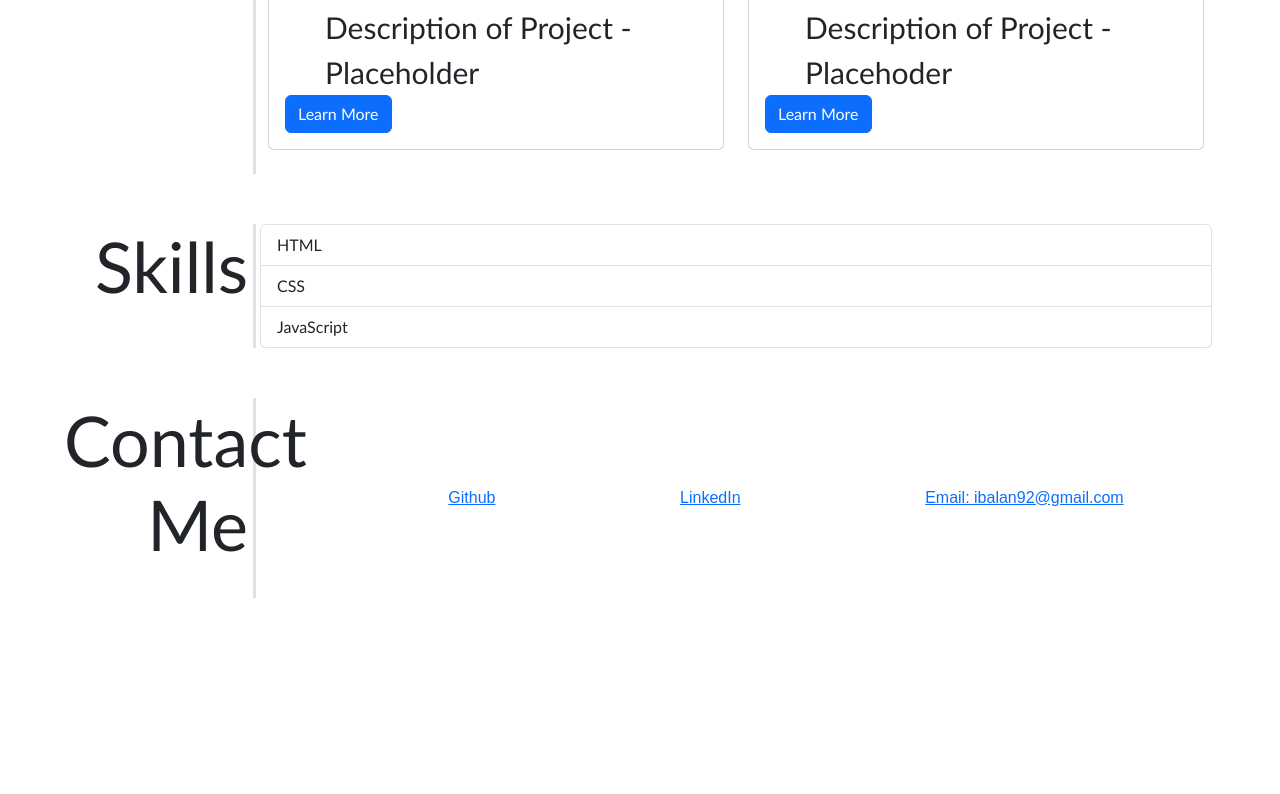
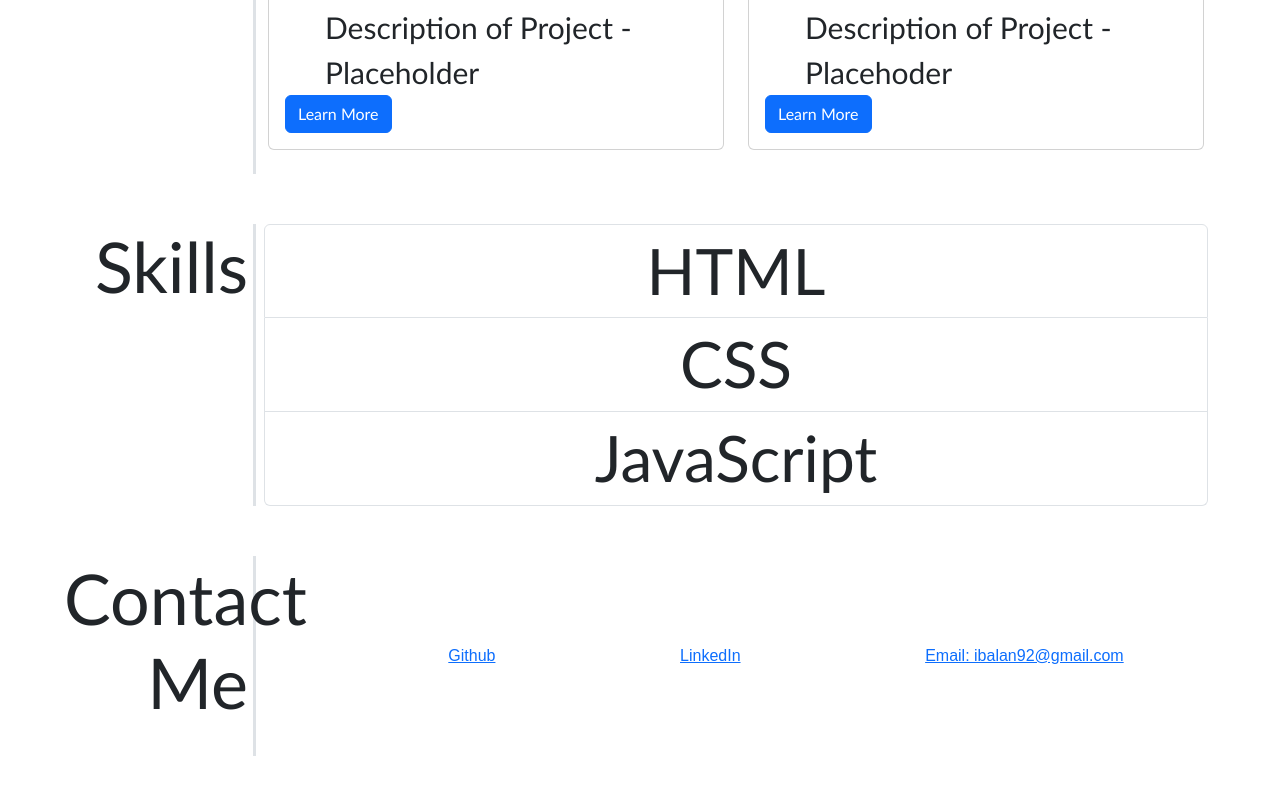
Before and after one commit to ibalan92/Bootstrap-Portfolio, a plain HTML site: page index.html in a window 1280 px wide. Shown: the part 2741-3535 px from the top of the page. Before the commit the page ends 3389 px from the top, so only its background shows below. Drawn offline with nearby package versions, Linux system fonts and the light colour scheme.

Commit message:
commiting to deploy using github pages

```diff
--- a/index.html
+++ b/index.html
@@ -128,10 +128,10 @@
     <section class="page-section" id="skills">
       <div class="col-lg-2 border-end border-3"><h2>Skills</h2></div>
       <div class=" col-lg-10 list-group ">
-        <ul class="list-group mx-1">
-          <li class="list-group-item">HTML</li>
-          <li class="list-group-item">CSS</li>
-          <li class="list-group-item">JavaScript</li>
+        <ul class="list-group mx-2">
+          <li class="list-group-item display-3 text-center">HTML</li>
+          <li class="list-group-item display-3 text-center">CSS</li>
+          <li class="list-group-item display-3 text-center">JavaScript</li>
         </ul>
       </div>
     </section>
```
